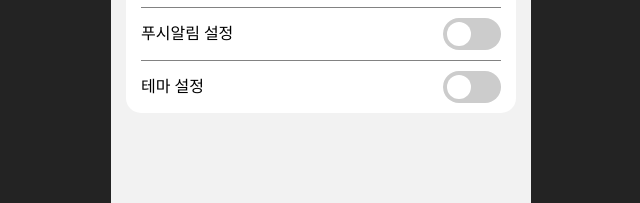
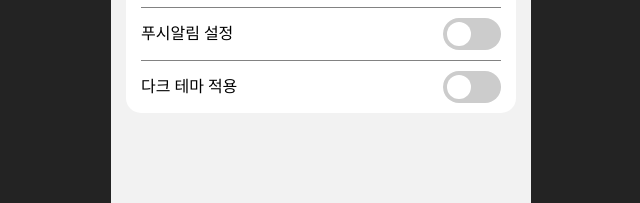
Before and after one commit to dailyganzi/Dailyganzi-FE, a plain HTML site: page pages/settings.html in a window 1280 px wide. Shown: the part 297-500 px from the top of the page, 319-959 px from the left. Drawn offline with Linux system fonts and the light colour scheme.

Commit message:
수정: settings.html 글귀 변경

```diff
--- a/pages/settings.html
+++ b/pages/settings.html
@@ -39,7 +39,7 @@
                 </label>
             </div>
             <div class="con">
-                <span>테마 설정</span>
+                <span>다크 테마 적용</span>
                 <label class="toggle" id="setting-mode">
                     <input class="toggle-checkbox" type="checkbox" name="button">
                     <div class="toggle-switch"></div>
```
Also changed, not shown: scripts/dark.js (indentation only).
